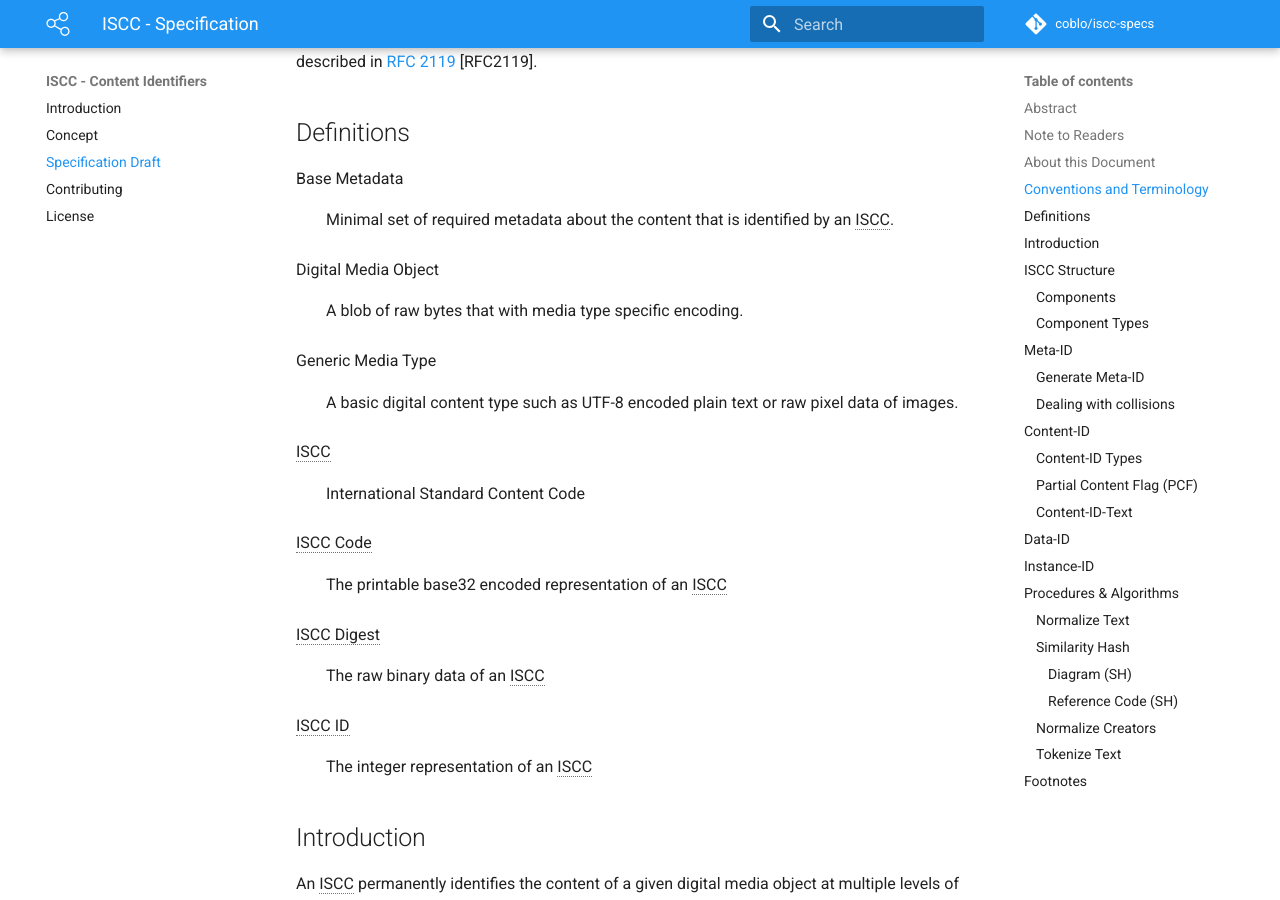
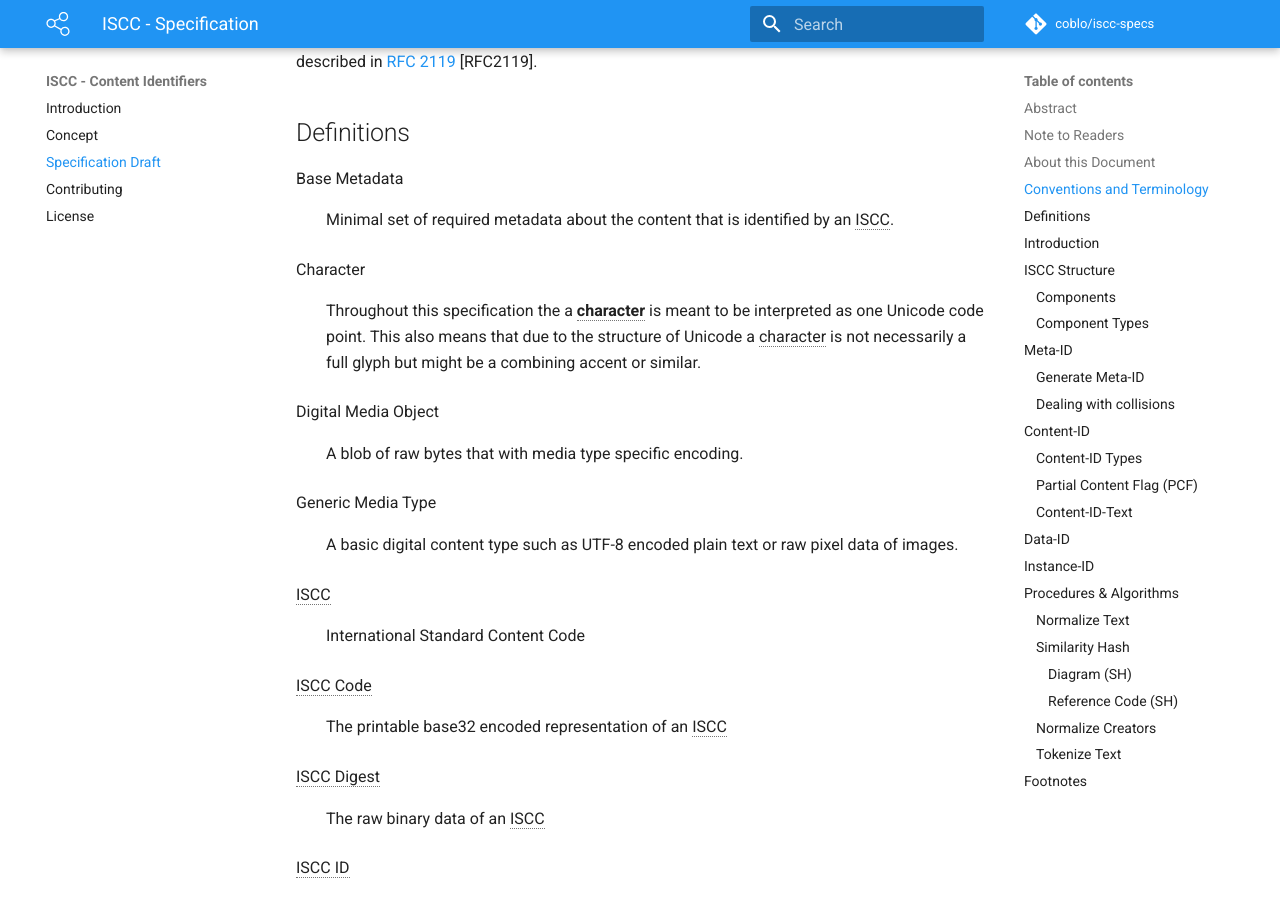
Before and after one commit to iscc/iscc-specs, an MkDocs documentation site: the page built from docs/specification.md, in a window 1280 px wide and 900 px high, scrolled down 989 px. Built offline with MkDocs 1.6.1 and Material for MkDocs 9.7.7, drawn with Linux system fonts in a browser that asks for light colours; comment, search, counter and statistics services are not loaded; old or Windows-style settings are respelled for this version of MkDocs.

Commit message:
Add definition of 'character'.

```diff
--- a/docs/specification.md
+++ b/docs/specification.md
@@ -32,6 +32,9 @@ The key words "MUST", "MUST NOT", "REQUIRED", "SHALL", "SHALL NOT", "SHOULD", "S
 
 Base Metadata
 :	Minimal set of required metadata about the content that is identified by an ISCC.
+
+Character
+:	Throughout this specification the a **character** is meant to be interpreted as one Unicode code point. This also means that due to the structure of Unicode a character is not necessarily a full glyph but might be a combining accent or similar.
 
 Digital Media Object
 :	A blob of raw bytes that with media type specific encoding.
```
